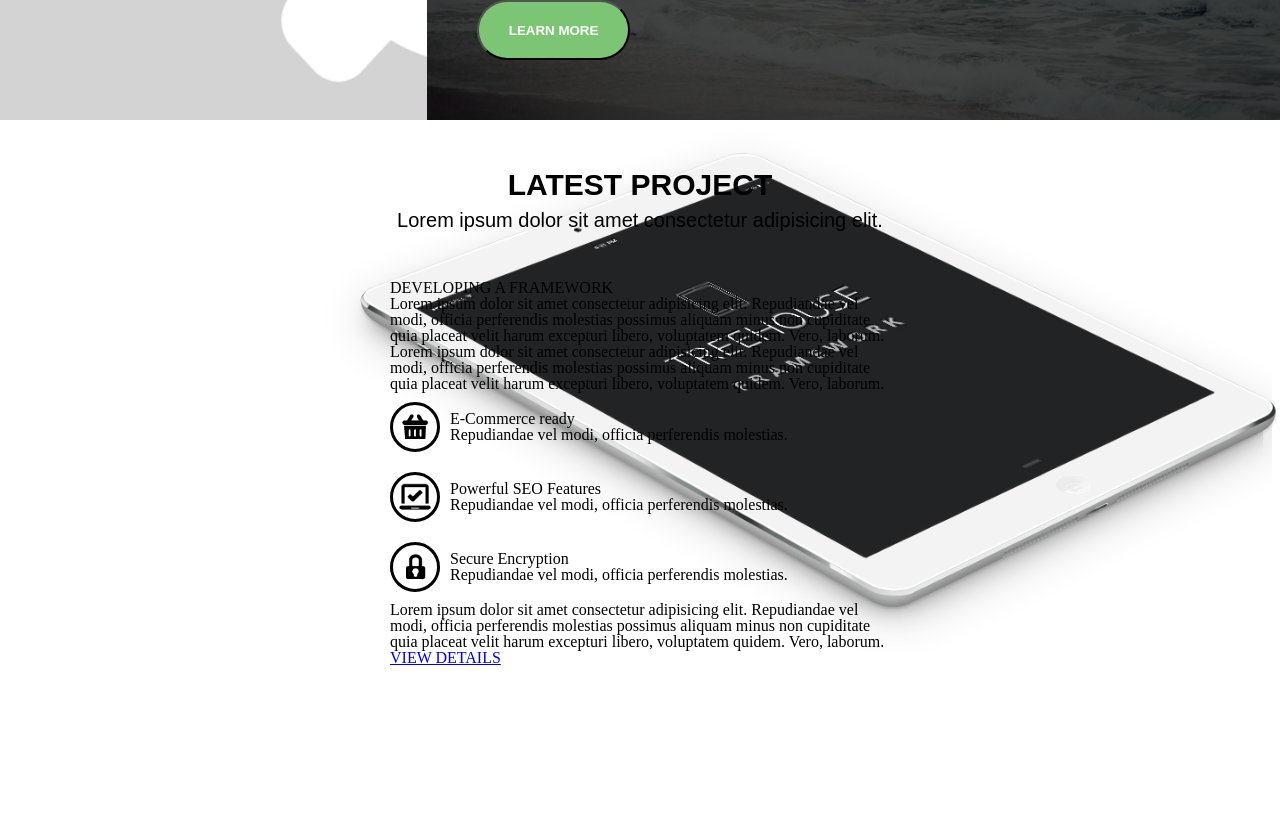
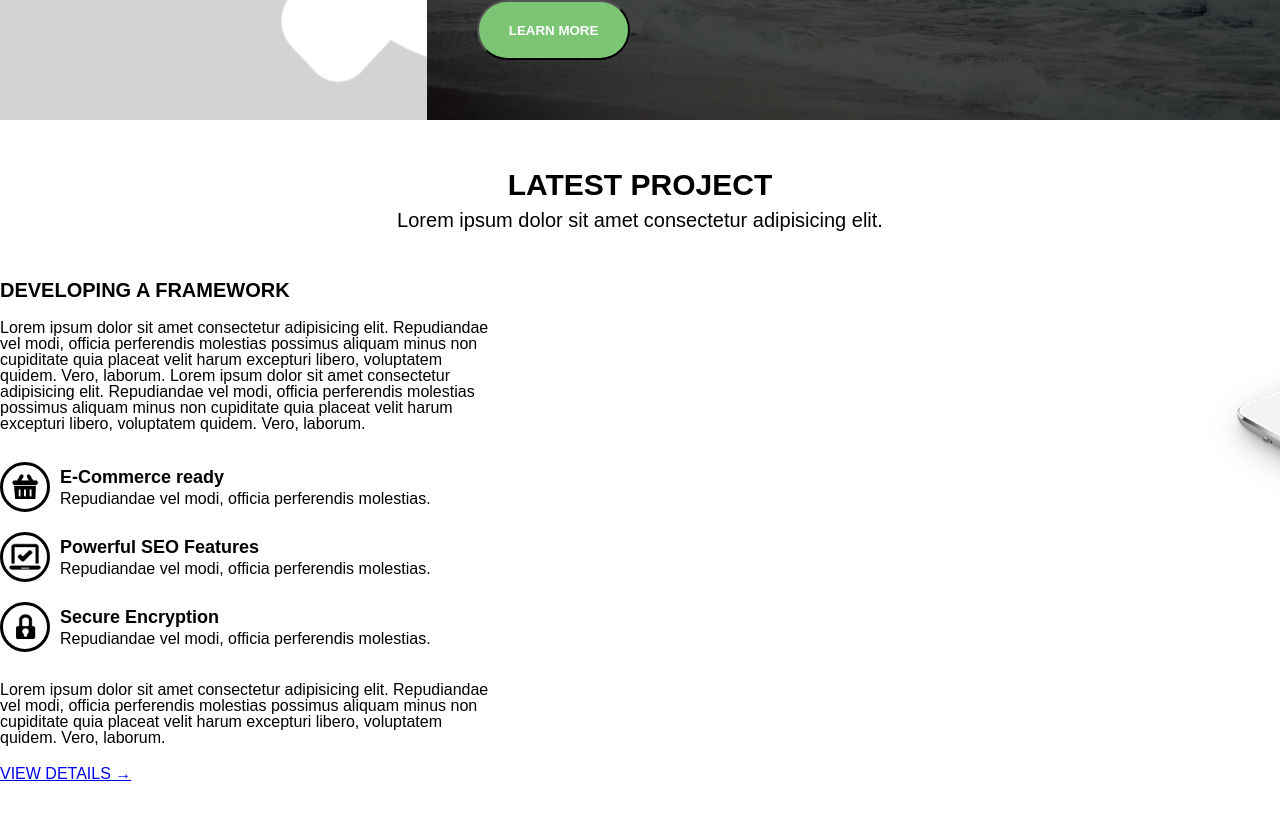
Before and after one commit to staszek998/WWDC3-treehouse, a React (Create React App) app: page / in a window 1280 px wide. Shown: the part 1460-2280 px from the top of the page. Before the commit the page ends 2126 px from the top, so only its background shows below. Built offline with nearby package versions, Linux system fonts and the light colour scheme.

Commit message:
Basic layout of the LatestProject section

```diff
--- a/src/App.css
+++ b/src/App.css
@@ -147,8 +147,7 @@ div.container {
   font-size: 20px;
   margin-top: 10px; }
 
-.section-subtitle,
-.section-title {
+* {
   font-family: sans-serif; }
 
 .button-green {
@@ -213,6 +212,11 @@ div.container {
     left: 50%;
     top: 50%;
     transform: translate(-50%, -50%); }
+
+.feature__title {
+  font-size: 18px;
+  font-weight: bolder;
+  margin-bottom: 5px; }
 
 .nav {
   display: flex;
@@ -322,10 +326,10 @@ nav a {
 .latest-project {
   background-color: white;
   background-image: url("./images/latest-project/isometric-ipad-air.png");
-  background-size: contain;
+  background-size: 60%;
   background-repeat: no-repeat;
-  background-position: right;
-  padding-top: 50px; }
+  background-position: 1200px 150px;
+  padding: 50px 0; }
   .latest-project .container {
     display: flex;
     flex-direction: column;
@@ -334,9 +338,18 @@ nav a {
 
 .latest-project__content {
   margin-top: 50px;
+  width: 50%;
   display: flex;
   flex-direction: column;
   flex-wrap: nowrap;
   justify-content: space-around;
   align-items: flex-start;
-  max-width: 500px; }
+  max-width: 500px;
+  align-self: flex-start; }
+
+.latest-project__heading {
+  font-size: 20px;
+  font-weight: bold; }
+
+.latest-project__paragraph {
+  margin: 20px 0; }
--- a/src/js/sections/LatestProject.jsx
+++ b/src/js/sections/LatestProject.jsx
@@ -20,11 +20,26 @@ class LatestProject extends Component {
             <p className="latest-project__paragraph">
               {shortLorem} {shortLorem}
             </p>
-            <Feature imgSrc={iconBasket} imgAlt='Basket icon' title='E-Commerce ready' description='Repudiandae vel modi, officia perferendis molestias.' />
-            <Feature imgSrc={iconLaptop} imgAlt='Laptop icon' title='Powerful SEO Features' description='Repudiandae vel modi, officia perferendis molestias.'/>
-            <Feature imgSrc={iconLock} imgAlt='Lock icon' title='Secure Encryption' description='Repudiandae vel modi, officia perferendis molestias.'/>
+            <Feature
+              imgSrc={iconBasket}
+              imgAlt="Basket icon"
+              title="E-Commerce ready"
+              description="Repudiandae vel modi, officia perferendis molestias."
+            />
+            <Feature
+              imgSrc={iconLaptop}
+              imgAlt="Laptop icon"
+              title="Powerful SEO Features"
+              description="Repudiandae vel modi, officia perferendis molestias."
+            />
+            <Feature
+              imgSrc={iconLock}
+              imgAlt="Lock icon"
+              title="Secure Encryption"
+              description="Repudiandae vel modi, officia perferendis molestias."
+            />
             <p className="latest-project__paragraph">{shortLorem}</p>
-            <a href="#">VIEW DETAILS</a>
+            <a href="#">VIEW DETAILS &rarr;</a>
           </div>
         </div>
       </section>
--- a/src/scss/_base.scss
+++ b/src/scss/_base.scss
@@ -17,7 +17,6 @@ div.container {
   margin-top: 10px;
 }
 
-.section-subtitle,
-.section-title {
+* {
   font-family: sans-serif;
 }
--- a/src/scss/components/latest-project/_feature.scss
+++ b/src/scss/components/latest-project/_feature.scss
@@ -31,3 +31,9 @@
     transform: translate(-50%, -50%);
   }
 }
+
+.feature__title {
+  font-size: 18px;
+  font-weight: bolder;
+  margin-bottom: 5px;
+}
--- a/src/scss/sections/_latest-project.scss
+++ b/src/scss/sections/_latest-project.scss
@@ -1,10 +1,10 @@
 .latest-project {
   background-color: white;
   background-image: url("./images/latest-project/isometric-ipad-air.png");
-  background-size: contain;
+  background-size: 60%;
   background-repeat: no-repeat;
-  background-position: right;
-  padding-top: 50px;
+  background-position: 1200px 150px;
+  padding: 50px 0;
 
   .container {
     display: flex;
@@ -16,10 +16,21 @@
 
 .latest-project__content {
   margin-top: 50px;
+  width: 50%;
   display: flex;
   flex-direction: column;
   flex-wrap: nowrap;
   justify-content: space-around;
   align-items: flex-start;
   max-width: 500px;
+  align-self: flex-start;
 }
+
+.latest-project__heading {
+  font-size: 20px;
+  font-weight: bold;
+}
+
+.latest-project__paragraph {
+  margin: 20px 0;
+}
```
